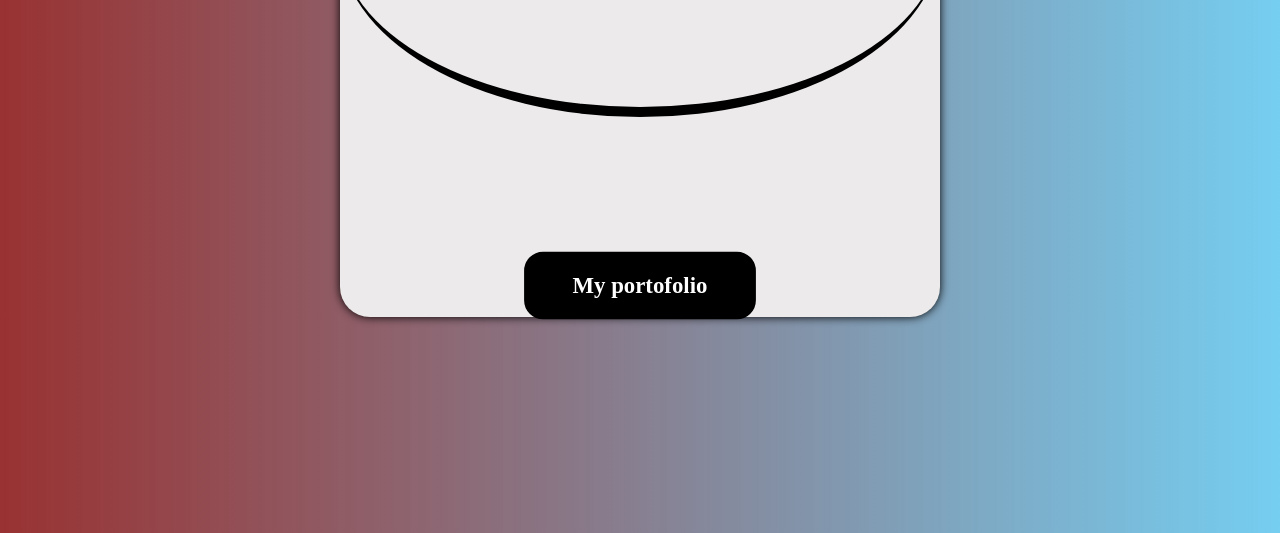
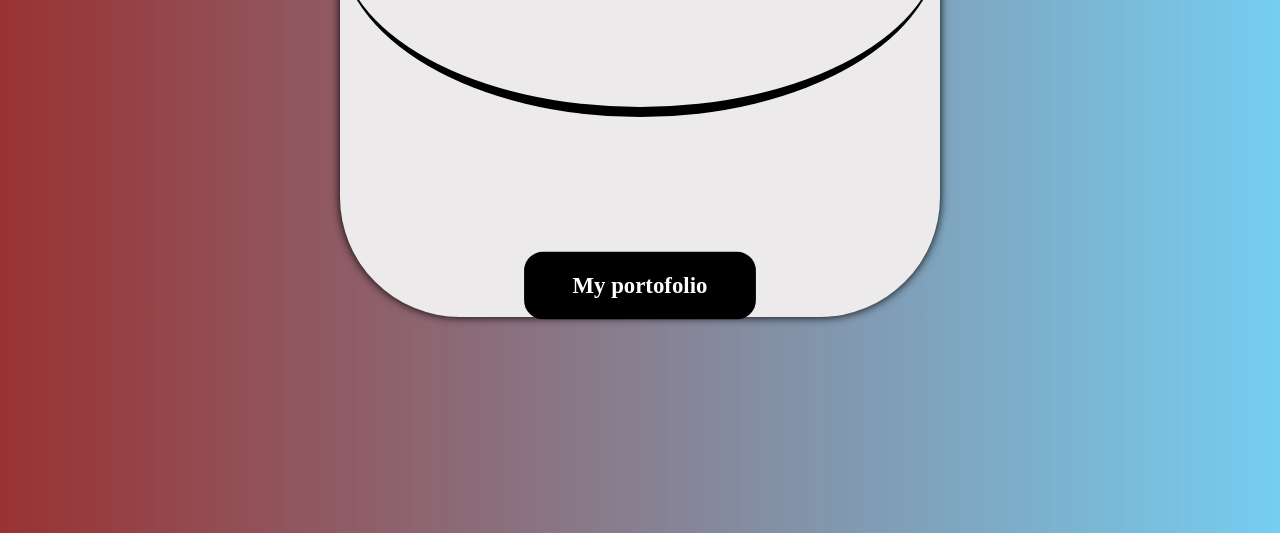
Before and after one commit to bakti0856/yuda-webportofolio, a plain HTML site: page index.html in a window 1280 px wide. Shown: the part 267-800 px from the top of the page. Drawn offline with Linux system fonts and the light colour scheme.

Commit message:
Update tampilan.css

```diff
--- a/tampilan.css
+++ b/tampilan.css
@@ -23,7 +23,7 @@ h1 {
     transform: translateY(-30px);
     max-width: 600px;
     height: 550px;
-    border-radius: 120px 120px 30px 30px;
+    border-radius: 120px 120px 120px 120px;
     box-shadow: 0px 0px 10px rgb(0, 0, 0);
 }
 a {
```
